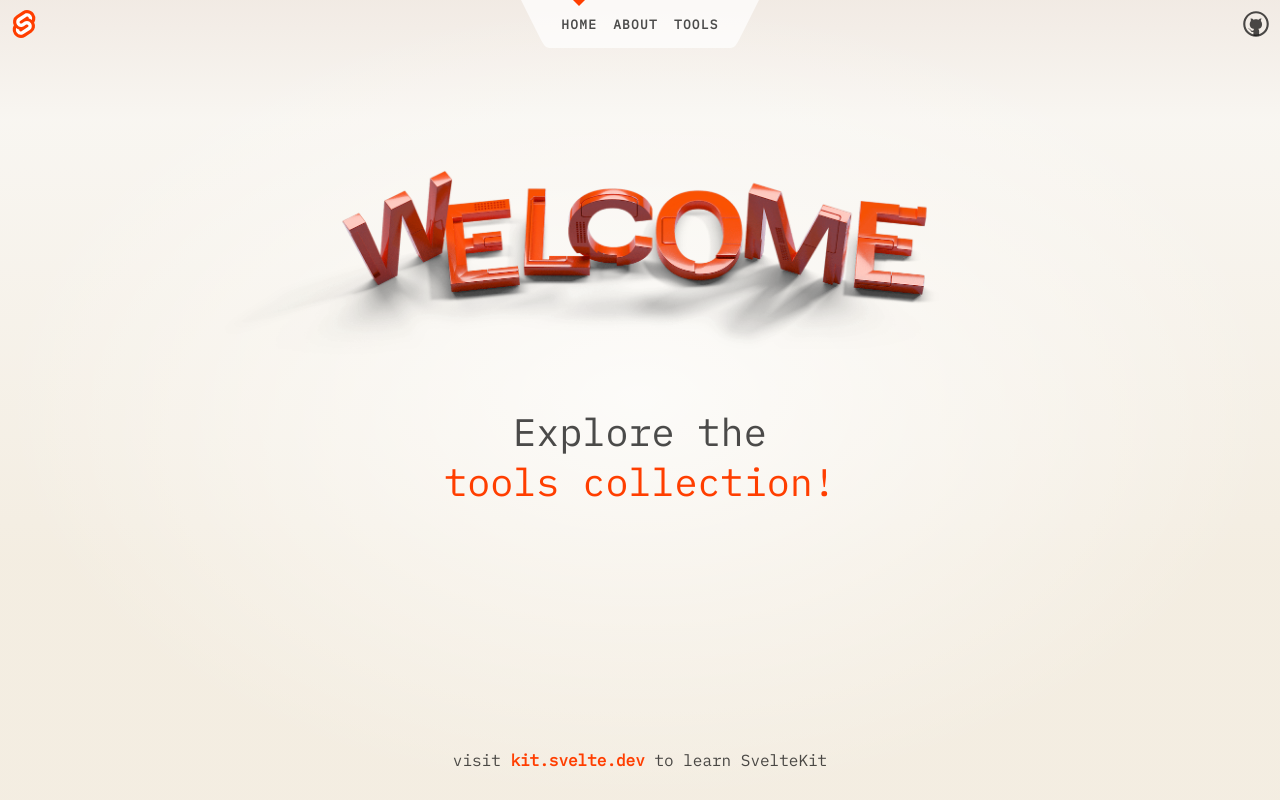
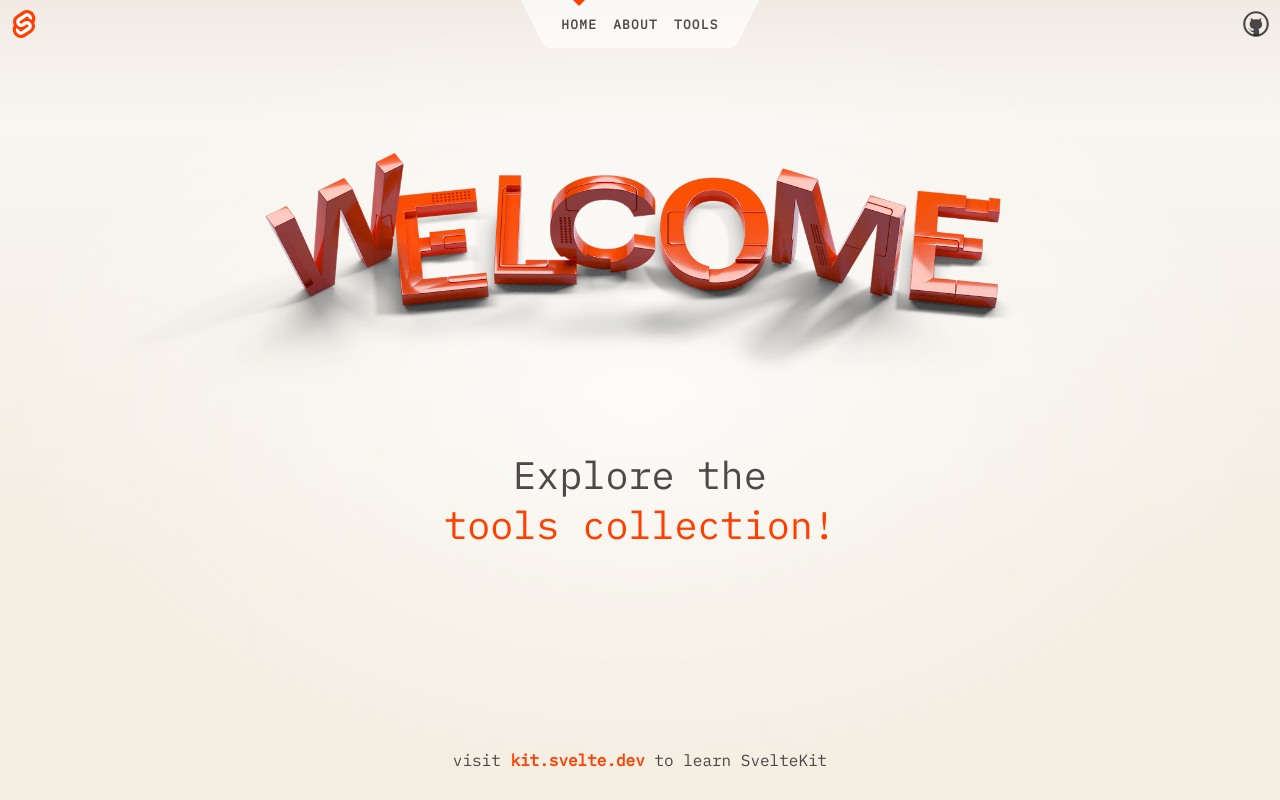
Before and after one commit to tresorama/frontend-tools, a SvelteKit app: page / in a window 1280 px wide. Built offline with nearby package versions, Linux system fonts and the light colour scheme.

Commit message:
feat(css): code editors are larger now

```diff
--- a/src/routes/+layout.svelte
+++ b/src/routes/+layout.svelte
@@ -28,7 +28,7 @@
 		flex-direction: column;
 		padding: 1rem;
 		width: 100%;
-		max-width: 64rem;
+		max-width: 84rem;
 		margin: 0 auto;
 		box-sizing: border-box;
 	}
```
